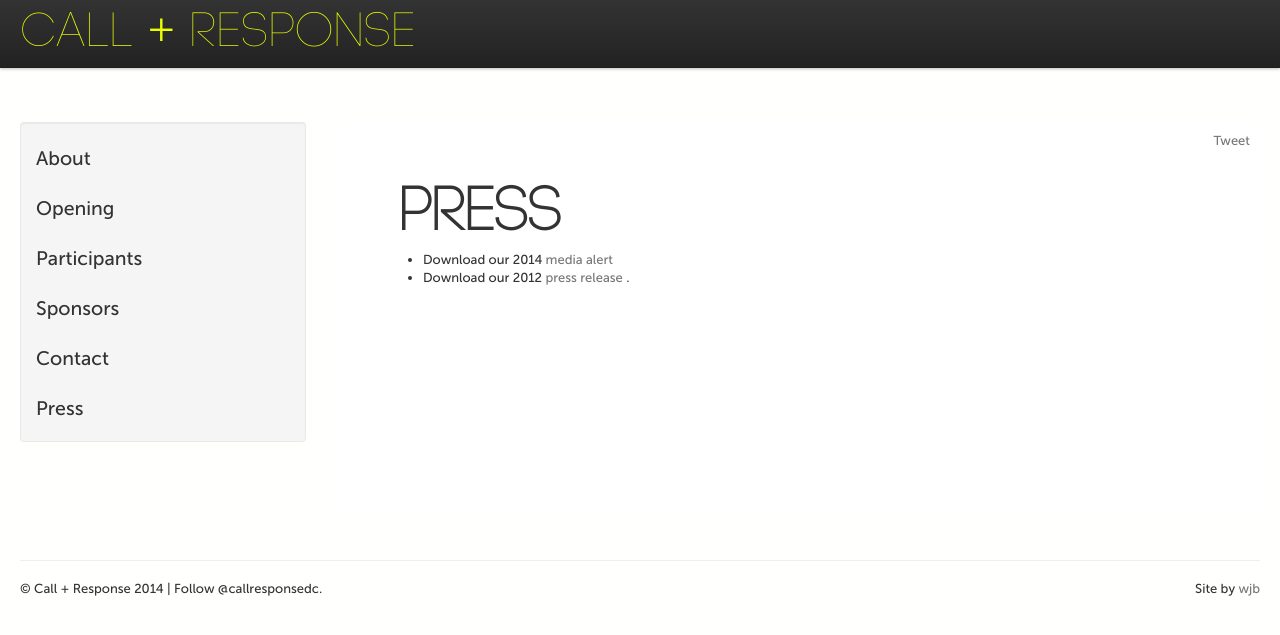
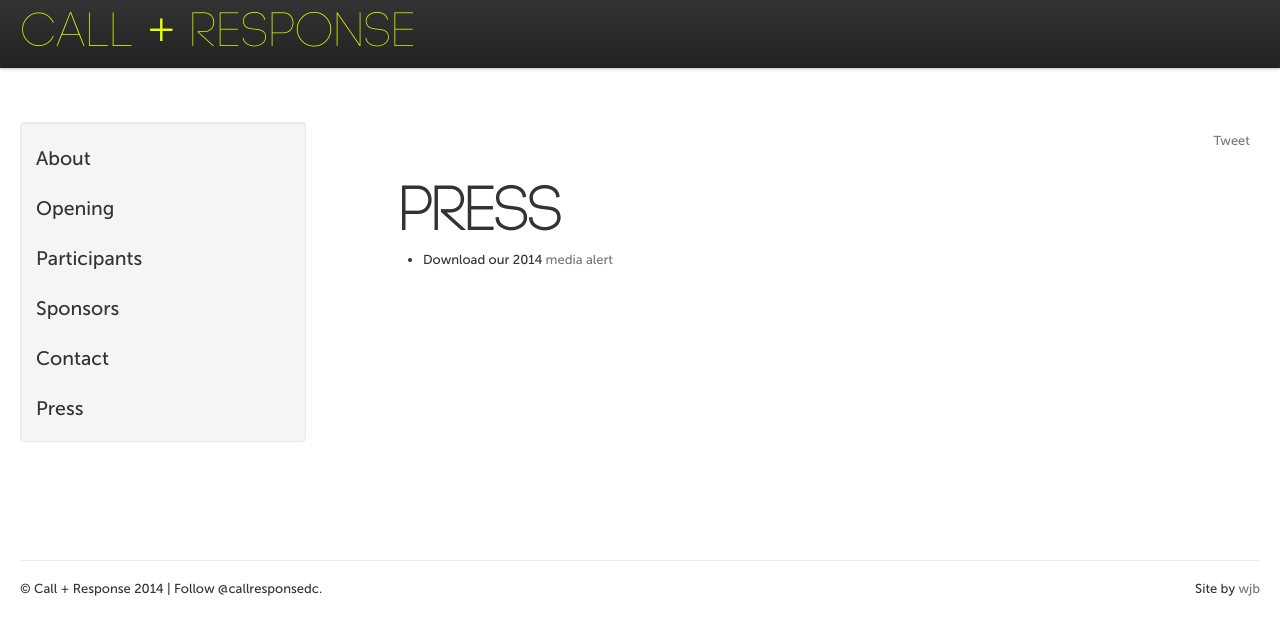
Before and after one commit to callandresponsedc/callandresponsedc, a Jekyll site: the page built from press/index.html, in a window 1280 px wide. Shown: the top 635 px of the page. Built offline with Jekyll 4.4.1, drawn with Linux system fonts in a browser that asks for light colours; Markdown is read by kramdown in place of the engine named in the settings; comment, search, counter and statistics services are not loaded.

Commit message:
Update index.html

```diff
--- a/press/index.html
+++ b/press/index.html
@@ -8,9 +8,5 @@ title: Press
 <p>
   <ul>
   <li>Download our 2014 <a href="https://www.dropbox.com/s/jr2twj4f739pk9s/C%2BR_MediaAlert.docx?dl=0">media alert</a></li>
-    <li>Download our 2012
-      <a href="../static/CALL_RESPONSE_Press_Release_Final.doc">press release
-      </a>.
-    </li>
   </ul>
 </p>
```
